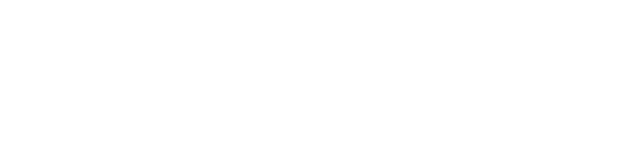
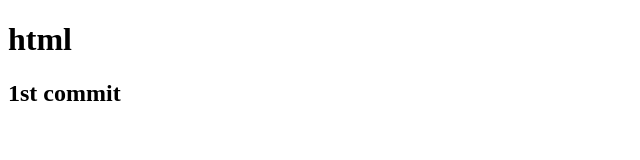
Before and after one commit to jhpbreakyourleg/git_test_180131, a plain HTML site: page index.html in a window 1280 px wide. Shown: the whole page, without its empty margins (0-640 px from the left). Drawn offline with Linux system fonts and the light colour scheme.

Commit message:
부제목 추가

```diff
--- a/index.html
+++ b/index.html
@@ -6,5 +6,8 @@
 </head>
 <body>
 
+	<h1>html</h1>
+	<h2>1st commit</h2>
+
 </body>
 </html>
```
